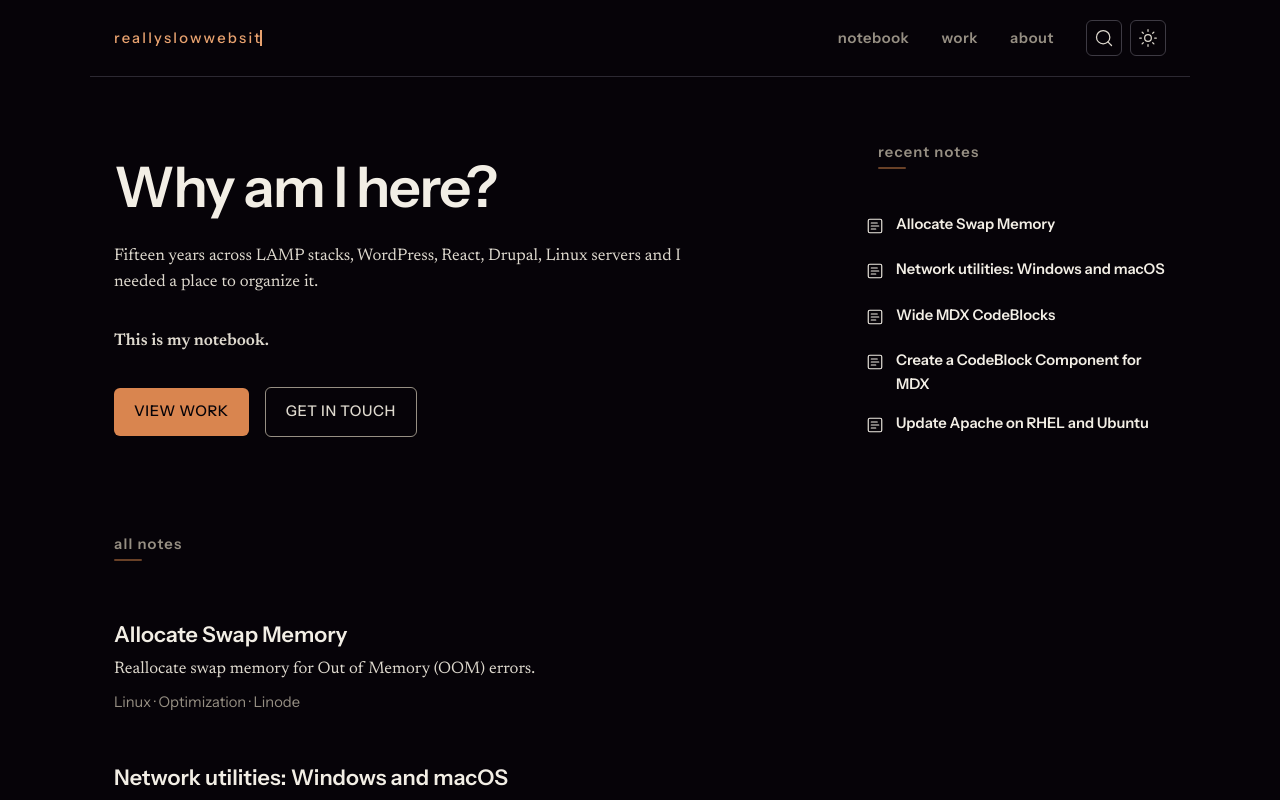
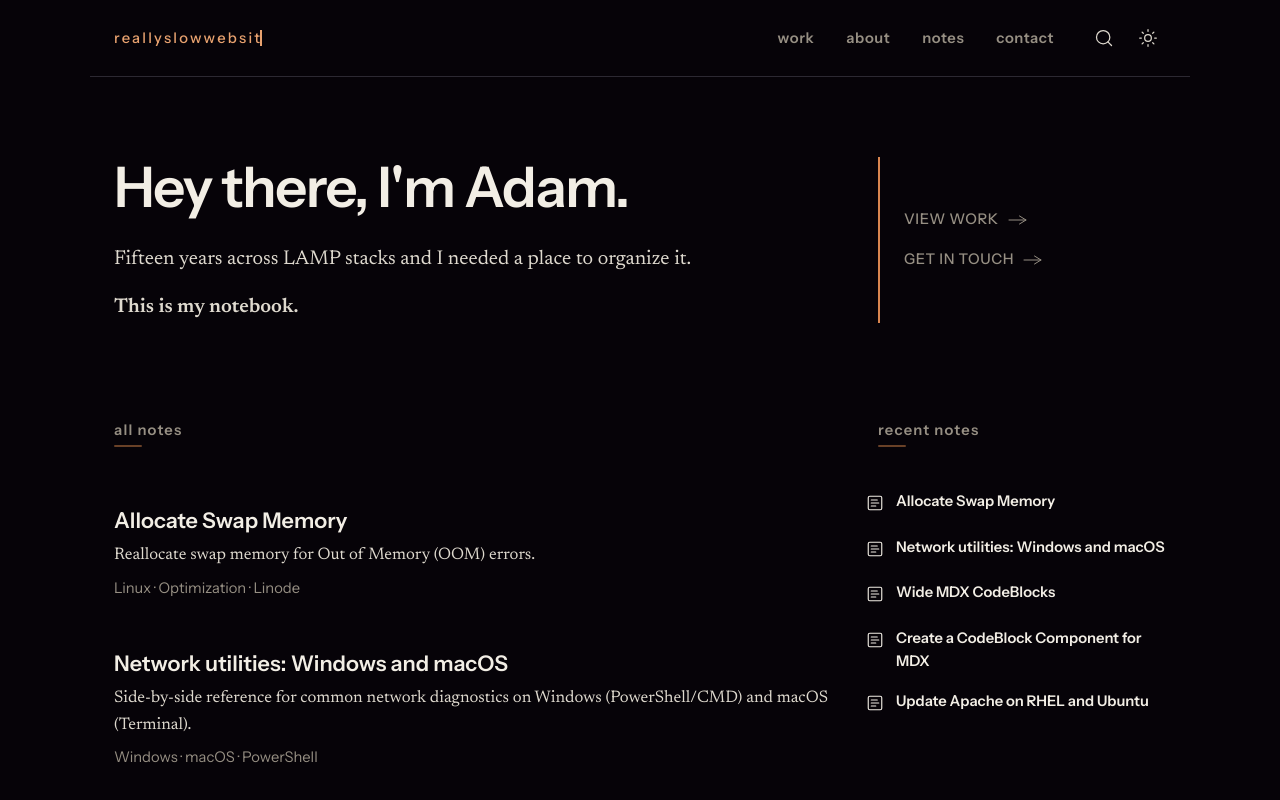
Before and after one commit to aterchin/portfolio, a Next.js app: page / in a window 1280 px wide. Shown: the top 800 px of the page. Built offline with nearby package versions, Linux system fonts and the light colour scheme.

Commit message:
Refine home hero and nav layout
- Replace hero buttons with aside-aligned link column
- Share home grid tracks via layout tokens
- Lift hero above the notes layout
- Add Contact to nav and rename Notebook to Notes
- Soften nav and search icon button borders
- Fix note list hrefs to /notes

```diff
--- a/src/app/page.module.css
+++ b/src/app/page.module.css
@@ -1,7 +1,7 @@
 .layout {
   display: grid;
-  grid-template-columns: 1fr minmax(10rem, 18rem);
-  gap: var(--space-12);
+  grid-template-columns: var(--layout-home-columns);
+  gap: var(--layout-home-gap);
   align-items: start;
 }
 
--- a/src/app/page.tsx
+++ b/src/app/page.tsx
@@ -5,7 +5,7 @@ import { SectionLabel } from "@/components/ui/SectionLabel/SectionLabel";
 import { Hero } from "@/components/home/Hero/Hero";
 import { ArrowRight } from "@/components/ui/ArrowRight/ArrowRight";
 import { SquareText } from "lucide-react";
-import { getNotes, getProjects } from "@/lib/mdx";
+import { getNotes } from "@/lib/mdx";
 import styles from "./page.module.css";
 
 const RECENT_NOTE_LIMIT = 5;
@@ -20,15 +20,15 @@ export default function Home() {
 
   return (
     <PageWrapper>
+      <Hero />
       <div className={styles.layout}>
         <div className={styles.main}>
-          <Hero />
           {notes.length > 0 && (
             <section className={styles.section}>
               <SectionLabel>All notes</SectionLabel>
               <ContentList
                 items={notes.map((item) => ({
-                  href: `/note/${item.slug}`,
+                  href: `/notes/${item.slug}`,
                   title: item.title,
                   subtitle: item.subtitle,
                   summary: item.summary,
@@ -36,7 +36,7 @@ export default function Home() {
                   status: item.status,
                 }))}
               />
-              <Link href="/work" className={styles.viewAll}>
+              <Link href="/notes" className={styles.viewAll}>
                 View all
                 <span className={styles.arrow} aria-hidden>
                   <ArrowRight {...arrowProps} />
@@ -48,7 +48,7 @@ export default function Home() {
         <aside className={styles.sidebar}>
           <SectionLabel>Recent notes</SectionLabel>
           {recentNotes.length > 0 && (
-            <ul className={ `${styles.notes} list-stack`}>
+            <ul className={`${styles.notes} list-stack`}>
               {recentNotes.map((note) => (
                 <li key={note.slug}>
                   <Link href={`/notes/${note.slug}`} className={`list-item`}>
--- a/src/components/home/Hero/Hero.module.css
+++ b/src/components/home/Hero/Hero.module.css
@@ -1,6 +1,14 @@
 .hero {
+  display: grid;
+  grid-template-columns: var(--layout-home-columns);
+  gap: var(--layout-home-gap);
+  align-items: center;
   padding: var(--space-20) 0 var(--space-8);
+}
+
+.copy {
   max-width: var(--layout-narrow);
+  min-width: 0;
 }
 
 .heading {
@@ -13,63 +21,66 @@
   margin-bottom: var(--space-6);
 }
 
-.lead {
+.body {
   font-family: var(--font-body);
-  font-size: var(--text-h2);
-  font-style: italic;
   font-weight: 400;
-  line-height: var(--leading-snug);
-  color: var(--color-text-primary);
+  line-height: var(--leading-normal);
+  color: var(--color-text-secondary);
   margin-bottom: var(--space-4);
 }
 
-.body {
-  font-family: var(--font-body);
-  font-size: 1.05rem;
-  font-weight: 400;
-  line-height: var(--leading-normal);
-  color: var(--color-text-secondary);
-  margin-bottom: var(--space-8);
+.body:last-child {
+  margin-bottom: 0;
 }
 
-.ctaRow {
+.links {
   display: flex;
+  flex-direction: column;
   gap: var(--space-4);
-  align-items: center;
+  align-self: stretch;
+  justify-content: center;
+  min-width: 0;
+  padding-left: var(--space-6);
+  border-left: var(--stroke-width) solid var(--color-accent);
 }
 
-.btnPrimary,
-.btnGhost {
+.link {
+  display: inline-flex;
+  gap: var(--space-2);
+  align-items: center;
   font-family: var(--font-ui);
+  font-size: var(--text-xs);
   font-weight: 500;
-  font-size: var(--text-xs);
   letter-spacing: var(--tracking-wide);
   text-transform: uppercase;
-  padding: var(--space-3) var(--space-5);
-  border-radius: var(--radius-sm);
+  color: var(--color-text-tertiary);
   text-decoration: none;
-  transition: opacity var(--duration-base) var(--ease-base),
-              border-color var(--duration-base) var(--ease-base),
+  transition: color var(--duration-base) var(--ease-base);
+}
+
+.link:hover {
+  color: var(--color-accent-text);
+}
+
+.arrow {
+  display: inline-flex;
+  align-items: center;
+  line-height: 1;
+  flex-shrink: 0;
+  transition: transform var(--duration-base) var(--ease-out),
               color var(--duration-base) var(--ease-base);
 }
 
-.btnPrimary {
-  background: var(--color-accent);
-  color: var(--color-bg);
-  border: none;
+.link:hover .arrow {
+  transform: translateX(0.2em);
 }
 
-.btnPrimary:hover {
-  opacity: 0.85;
+@media (max-width: 768px) {
+  .hero {
+    grid-template-columns: 1fr;
+  }
+
+  .links {
+    display: none;
+  }
 }
-
-.btnGhost {
-  background: none;
-  color: var(--color-text-secondary);
-  border: 1px solid var(--color-text-tertiary);
-}
-
-.btnGhost:hover {
-  border-color: var(--color-text-primary);
-  color: var(--color-text-primary);
-}
--- a/src/components/home/Hero/Hero.tsx
+++ b/src/components/home/Hero/Hero.tsx
@@ -1,18 +1,37 @@
 import Link from "next/link";
+import { ArrowRight } from "@/components/ui/ArrowRight/ArrowRight";
 import styles from "./Hero.module.css";
+
+const arrowProps = {
+  strokeWidth: 1,
+} as const;
 
 export function Hero() {
   return (
     <section className={styles.hero}>
-      <h1 className={styles.heading}>Why am I here?</h1>
-      <p className={styles.body}>
-        Fifteen years across LAMP stacks, WordPress, React, Drupal, Linux servers and I needed a place to organize it.
-      </p>
-      <p className={styles.body}><span className="text-nowrap"><strong>This is my notebook.</strong></span></p>
-      <div className={styles.ctaRow}>
-        <Link href="/work" className={styles.btnPrimary}>View work</Link>
-        <Link href="/contact" className={styles.btnGhost}>Get in touch</Link>
+      <div className={styles.copy}>
+        <h1 className={styles.heading}>Hey there, I&apos;m Adam.</h1>
+        <p className={styles.body}>
+          Fifteen years across LAMP stacks and I needed a place to organize it.
+        </p>
+        <p className={styles.body}>
+          <span className="text-nowrap"><strong>This is my notebook.</strong></span>
+        </p>
       </div>
+      <nav className={styles.links} aria-label="Hero">
+        <Link href="/work" className={styles.link}>
+          View work
+          <span className={styles.arrow} aria-hidden>
+            <ArrowRight {...arrowProps} />
+          </span>
+        </Link>
+        <Link href="/contact" className={styles.link}>
+          Get in touch
+          <span className={styles.arrow} aria-hidden>
+            <ArrowRight {...arrowProps} />
+          </span>
+        </Link>
+      </nav>
     </section>
   );
 }
--- a/src/components/layout/Nav/Nav.module.css
+++ b/src/components/layout/Nav/Nav.module.css
@@ -115,7 +115,7 @@
   height: 2.25rem;
   padding: 0;
   background: none;
-  border: 1px solid var(--color-border-2);
+  border: 1px solid transparent;
   border-radius: var(--radius-sm);
   color: var(--color-text-secondary);
   cursor: pointer;
--- a/src/components/layout/Nav/Nav.tsx
+++ b/src/components/layout/Nav/Nav.tsx
@@ -10,9 +10,10 @@ import { useTheme } from "@/providers/ThemeProvider";
 import styles from "./Nav.module.css";
 
 const links = [
-  { href: "/notes", label: "Notebook" },
   { href: "/work", label: "Work" },
   { href: "/about", label: "About" },
+  { href: "/notes", label: "Notes" },
+  { href: "/contact", label: "contact" },
 ];
 
 const iconProps = {
--- a/src/components/layout/Search/Search.module.css
+++ b/src/components/layout/Search/Search.module.css
@@ -10,7 +10,7 @@
   height: 2.25rem;
   padding: 0;
   background: none;
-  border: 1px solid var(--color-border-2);
+  border: 1px solid transparent;
   border-radius: var(--radius-sm);
   color: var(--color-text-secondary);
   cursor: pointer;
@@ -100,7 +100,7 @@
   height: 2.25rem;
   padding: 0;
   background: none;
-  border: 1px solid var(--color-border-2);
+  border: 1px solid transparent;
   border-radius: var(--radius-sm);
   color: var(--color-text-secondary);
   cursor: pointer;
--- a/src/styles/tokens.css
+++ b/src/styles/tokens.css
@@ -137,6 +137,10 @@
   --layout-prose:     680px;   /* max-width for prose/case study columns */
   --layout-narrow:    52ch;    /* hero subhead, tight copy */
   --layout-gutter:    var(--space-6);  /* page horizontal padding */
+  /* Home page two-column recipe — shared by Hero + .layout so the
+     hero links track lines up with the aside. */
+  --layout-home-columns: 1fr minmax(10rem, 18rem);
+  --layout-home-gap:     var(--space-12);
   /* Approx Nav height (padding + label + border). Used for sticky ToC
      offset and scroll-margin on in-page heading anchors. */
   --height-header:    4rem;
```
